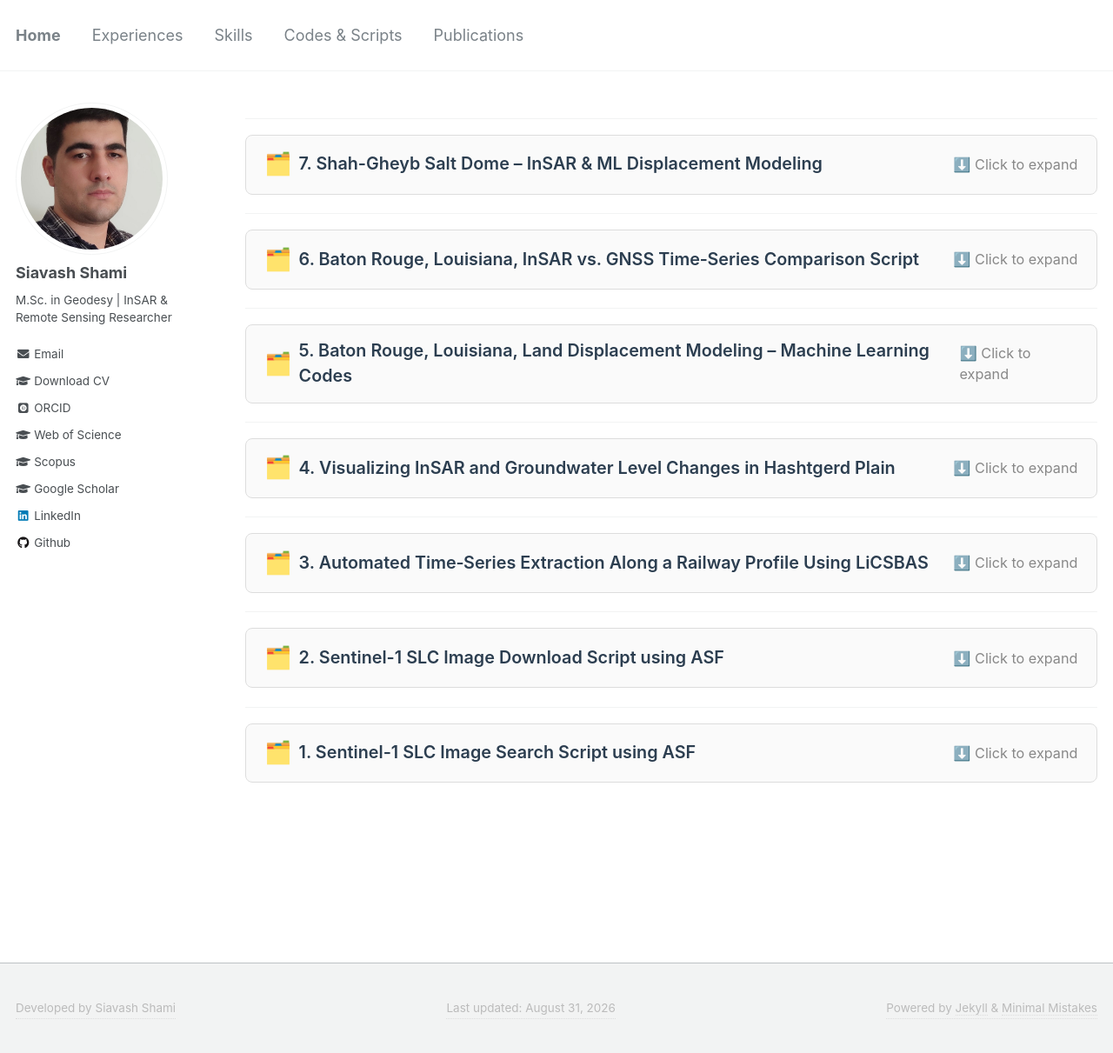
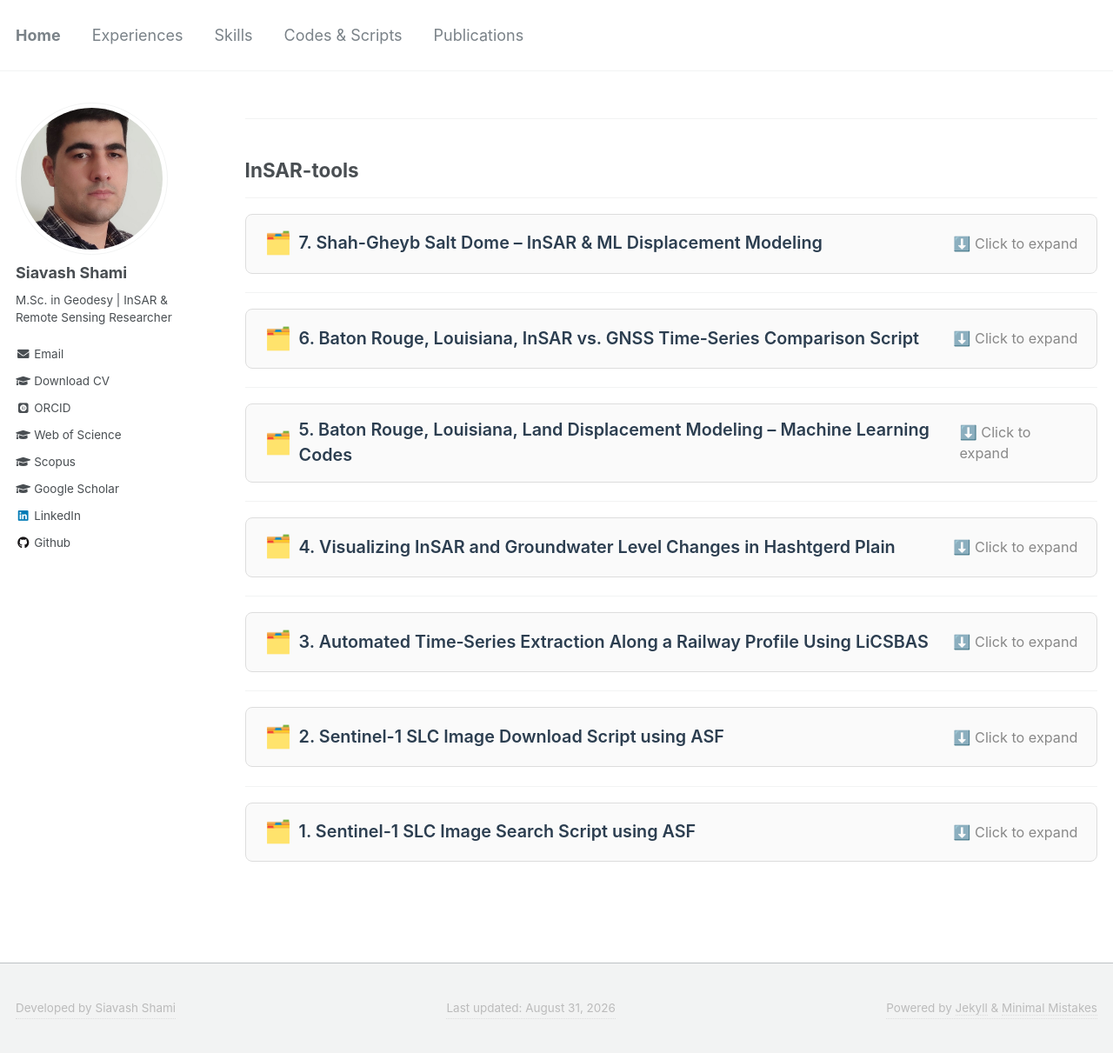
Before and after one commit to siavashshami/siavashshami.github.io, a Jekyll site: the page built from _pages/codes_scripts.md, in a window 1280 px wide and 1211 px high. Shown: the whole window at 87% size. Built offline with Jekyll 4.4.1, drawn with Linux system fonts in a browser that asks for light colours; some web fonts are replaced.

Commit message:
Update codes_scripts.md

```diff
--- a/_pages/codes_scripts.md
+++ b/_pages/codes_scripts.md
@@ -6,6 +6,8 @@ permalink: /codes_scripts/
 author_profile: true
 
 ---
+---
+## InSAR-tools
 ---
 <details style="border: 1px solid #ddd; border-radius: 8px; padding: 0.8rem 1.2rem; margin-bottom: 1.2rem; background: #fafafa; transition: all 0.2s;">
   <summary style="font-size: 1.1rem; font-weight: 600; color: #2c3e50; cursor: pointer; list-style: none; display: flex; align-items: center; gap: 8px;">
```
